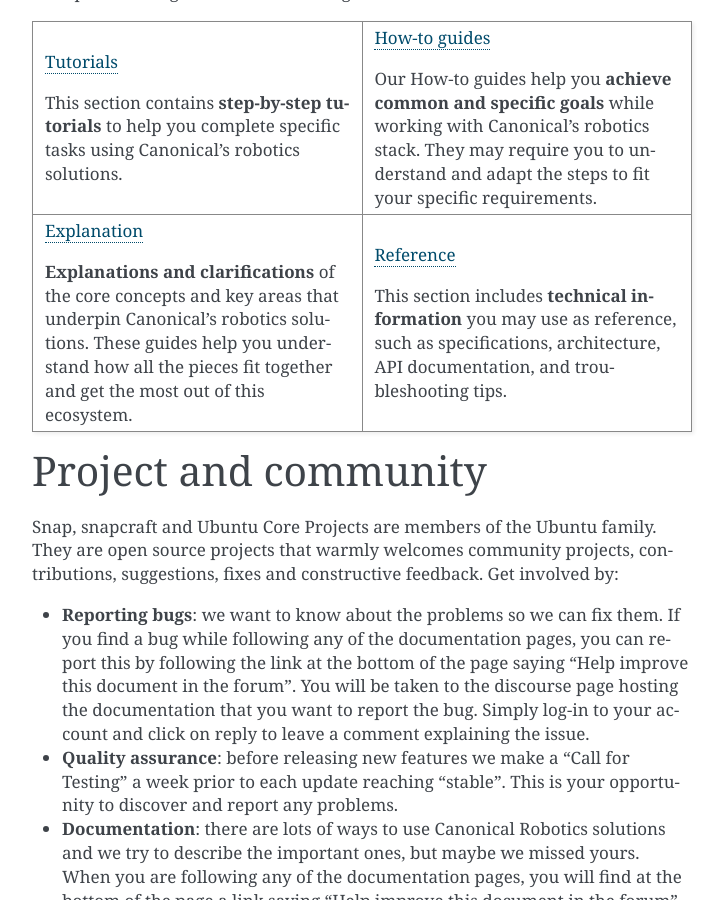
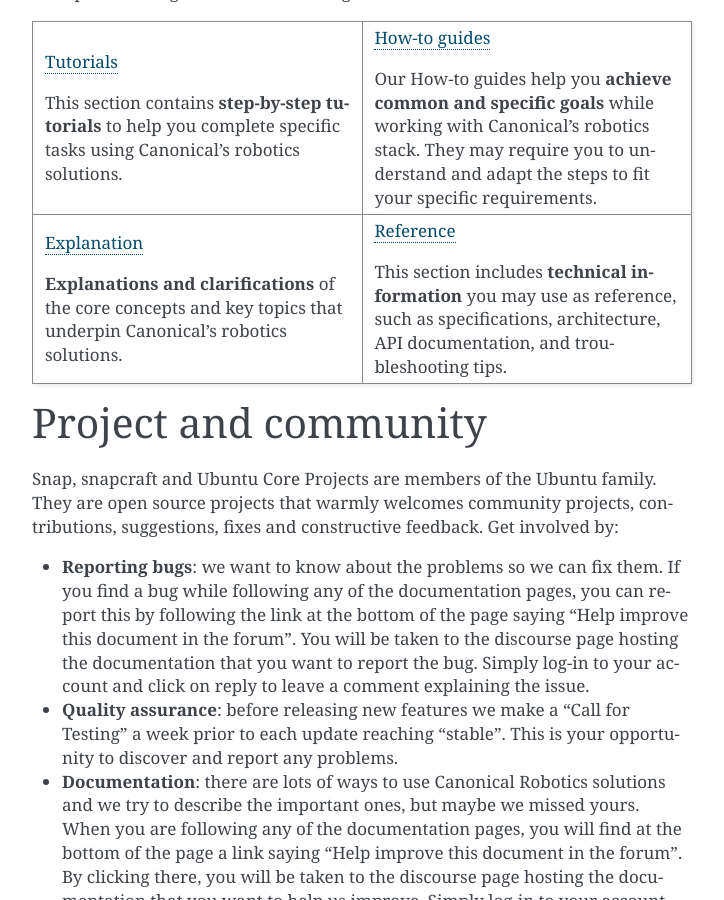
Before and after one commit to canonical/robotics_documentation, a Sphinx documentation site: the page built from docs/index.rst, in a window 1280 px wide and 900 px high, scrolled down 650 px. Shown: the whole window, without its empty margins (388-1112 px from the left). Built offline with Sphinx 7.4.7, drawn with Linux system fonts in a browser that asks for light colours; pages that are not in the unit, such as notebooks, are missing from menus.

Commit message:
update explanation summary paragraph
Co-authored-by: Mirko Ferrati <mirko.ferrati@canonical.com>

```diff
--- a/docs/explanations/index.md
+++ b/docs/explanations/index.md
@@ -6,12 +6,14 @@
 
 % Include start summary
 
-**Explanations and clarifications** of the core concepts and key areas that underpin
+**Explanations and clarifications** of the core concepts and key topics that underpin
 Canonical's robotics solutions.
-These guides help you understand how all the pieces fit together
+
+% Include stop summary
+
+These guides help understand how all the pieces fit together
 and get the most out of this ecosystem.
 
-% Include stop summary
 
 ## Snap & Ubuntu Core
 
```
